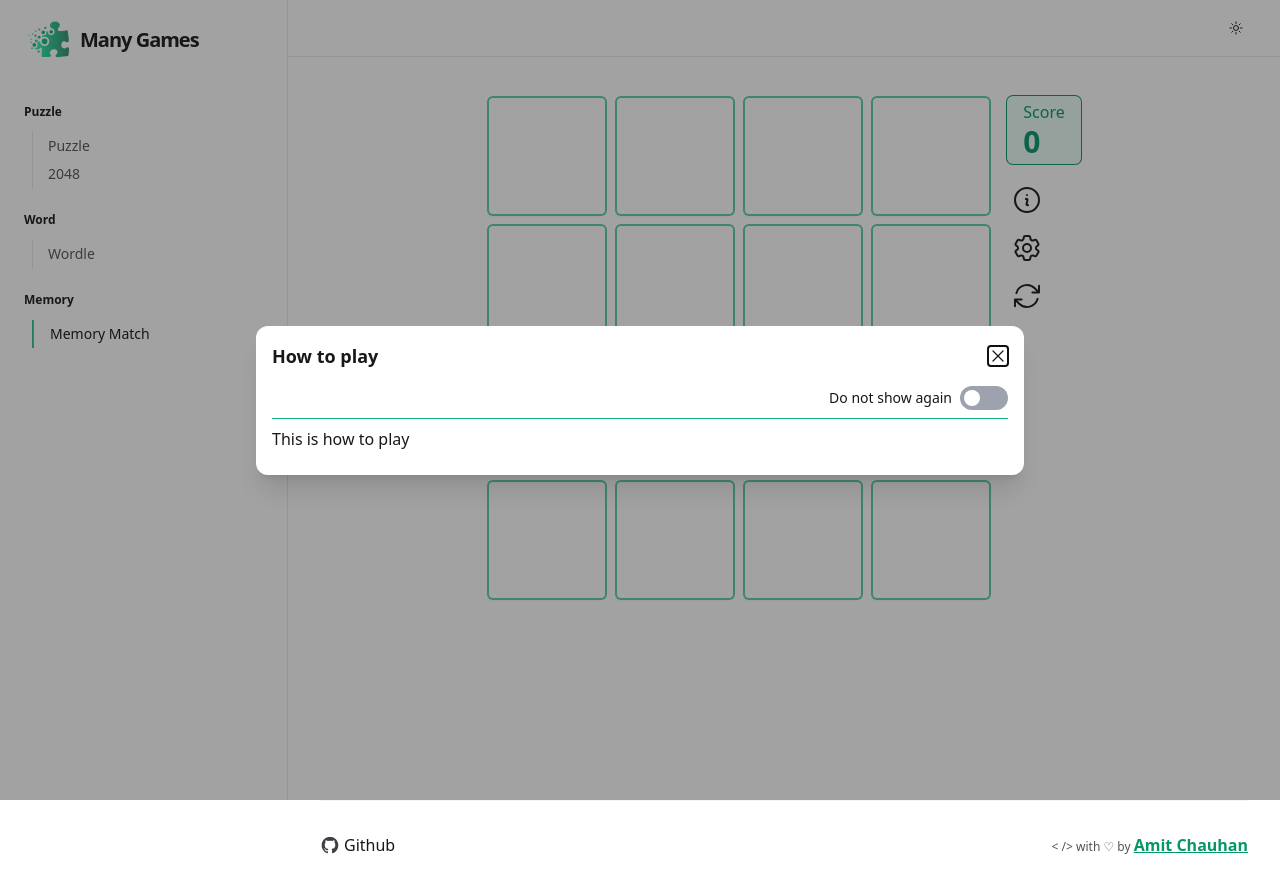
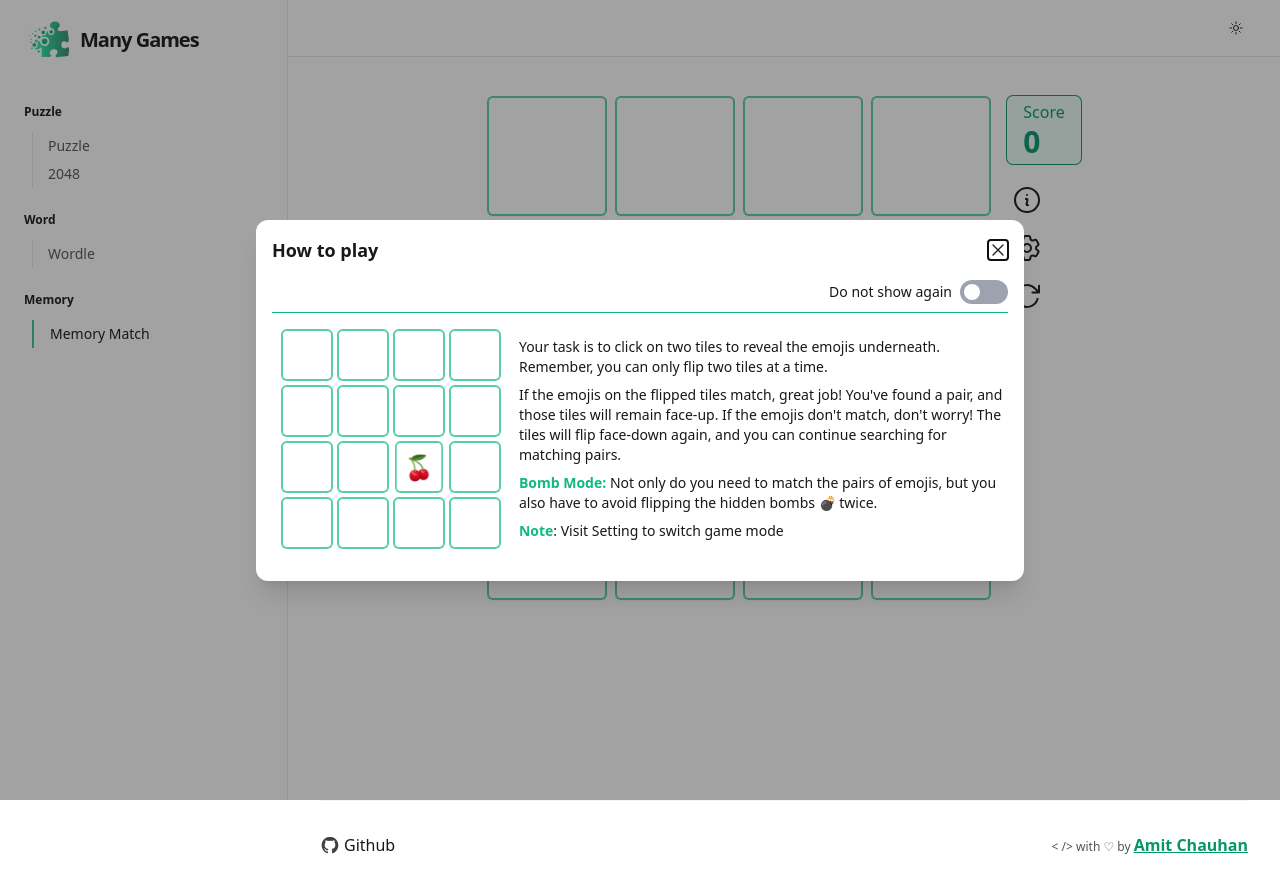
Before and after one commit to Legend0619/ManyGames, a React (Vite) app: page /memorymatch in a window 1280 px wide. Shown: the top 892 px of the page. Built offline with nearby package versions, Linux system fonts and the light colour scheme.

Commit message:
how to play modal complete memory match

```diff
--- a/src/components/games/memoryMatch/HowToPlayModal.tsx
+++ b/src/components/games/memoryMatch/HowToPlayModal.tsx
@@ -1,6 +1,58 @@
+import { useEffect, useReducer, useRef, useState } from "react";
 import { BasicModal, BasicModalProps } from "../../modal/BasicModal";
+import { classNames } from "../../../utility/css";
+import styles from "./styles.module.css";
+import { MemoryMatchHelper as MMH } from "./helper";
+import { uuid4 } from "../../../utility/uuidGenerator";
+
+const TILE_STATE = [
+  "🍒",
+  "🍍",
+  "🍊",
+  "🍋",
+  "🍇",
+  "💣",
+  "🍋",
+  "🍇",
+  "🍊",
+  "🍈",
+  "🍒",
+  "🥑",
+  "💣",
+  "🥑",
+  "🍈",
+  "🍍",
+];
+
+const MOVES = [
+  [1],
+  [13],
+  [12],
+  [10],
+  [0],
+  [0, 10],
+  [0, 10, 15],
+  [0, 10, 15, 1],
+  [0, 10, 15, 1, 12],
+  [-1],
+];
+
+const generateTiles = (): MMH.MemoryMatchTile[] => {
+  return TILE_STATE.map((value, index) => {
+    return {
+      name: value,
+      commonID: index,
+      id: uuid4(),
+      isVisited: false,
+      isCorrectGuessed: false,
+      isCurrentlyVisible: false,
+    };
+  });
+};
 
 type HowToPlayModalProps = {} & BasicModalProps;
+
+const initialState: MMH.MemoryMatchTile[] = generateTiles();
 
 export function HowToPlayModal(props: HowToPlayModalProps) {
   const {
@@ -11,9 +63,41 @@ export function HowToPlayModal(props: HowToPlayModalProps) {
     handleChangeVisiblity,
   } = props;
 
+  const refTimer = useRef<number>(0);
+  const refMoves = useRef(0);
+
+  const moveReducer = (state: MMH.MemoryMatchTile[], action: number[]) => {
+    if (MOVES[refMoves.current].includes(-1)) {
+      return state.map((t) => {
+        return { ...t, isCurrentlyVisible: false };
+      });
+    } else {
+      return state.map((t, index) => {
+        return MOVES[refMoves.current].includes(index)
+          ? { ...t, isCurrentlyVisible: true }
+          : { ...t, isCurrentlyVisible: false };
+      });
+    }
+  };
+
+  const [tiles, dispatchMove] = useReducer(moveReducer, initialState);
+
   const handleClose = () => {
     closeModal(false);
   };
+
+  useEffect(() => {
+    refTimer.current = setInterval(() => {
+      dispatchMove(MOVES[refMoves.current]);
+      refMoves.current++;
+      if (refMoves.current === MOVES.length) {
+        refMoves.current = 0;
+      }
+    }, 1800);
+    return () => {
+      clearInterval(refTimer.current);
+    };
+  });
 
   return (
     <BasicModal
@@ -24,8 +108,50 @@ export function HowToPlayModal(props: HowToPlayModalProps) {
       showInitially={showInitially}
       handleChangeVisiblity={handleChangeVisiblity}
     >
-      <div className="mt-2 border-t border-emerald-500 py-2">
-        This is how to play
+      <div className="mt-2 flex flex-col gap-2 border-t border-emerald-500 py-4 sm:flex-row ">
+        <div className="flex w-full justify-center">
+          <div
+            className="mx-auto inline-grid select-none grid-rows-4 gap-1"
+            style={{
+              gridTemplateColumns: "repeat(4, minmax(0, 3.25rem))",
+            }}
+          >
+            {tiles.map((tile, index) => (
+              <div
+                key={index}
+                className={classNames(
+                  "relative inline-flex aspect-square w-full select-none items-center justify-center rounded-md border border-emerald-500/70 bg-white p-2 text-2xl dark:bg-zinc-900 md:border-2",
+                  tile.isCurrentlyVisible ? `${styles.spinx}` : "",
+                )}
+              >
+                {tile.isCurrentlyVisible ? tile.name : null}
+              </div>
+            ))}
+          </div>
+        </div>
+        <div className="inline-flex flex-col gap-2 py-2 text-sm">
+          <p>
+            Your task is to click on two tiles to reveal the emojis underneath.
+            Remember, you can only flip two tiles at a time.
+          </p>
+          <p>
+            If the emojis on the flipped tiles match, great job! You've found a
+            pair, and those tiles will remain face-up. If the emojis don't
+            match, don't worry! The tiles will flip face-down again, and you can
+            continue searching for matching pairs.
+          </p>
+          <p>
+            <span className="text-sm font-semibold text-emerald-500">
+              Bomb Mode:
+            </span>{" "}
+            Not only do you need to match the pairs of emojis, but you also have
+            to avoid flipping the hidden bombs 💣 twice.
+          </p>
+          <div className="text-sm">
+            <span className="font-semibold text-emerald-500">Note</span>: Visit
+            Setting to switch game mode
+          </div>
+        </div>
       </div>
     </BasicModal>
   );
```
